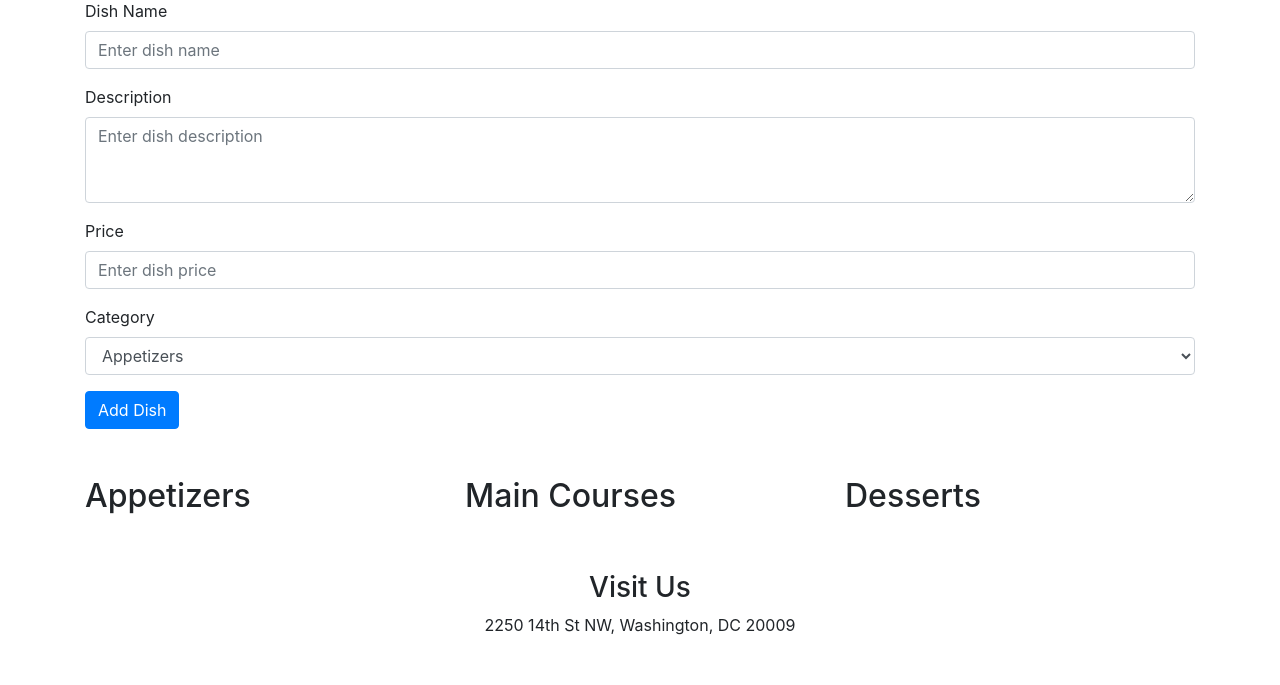
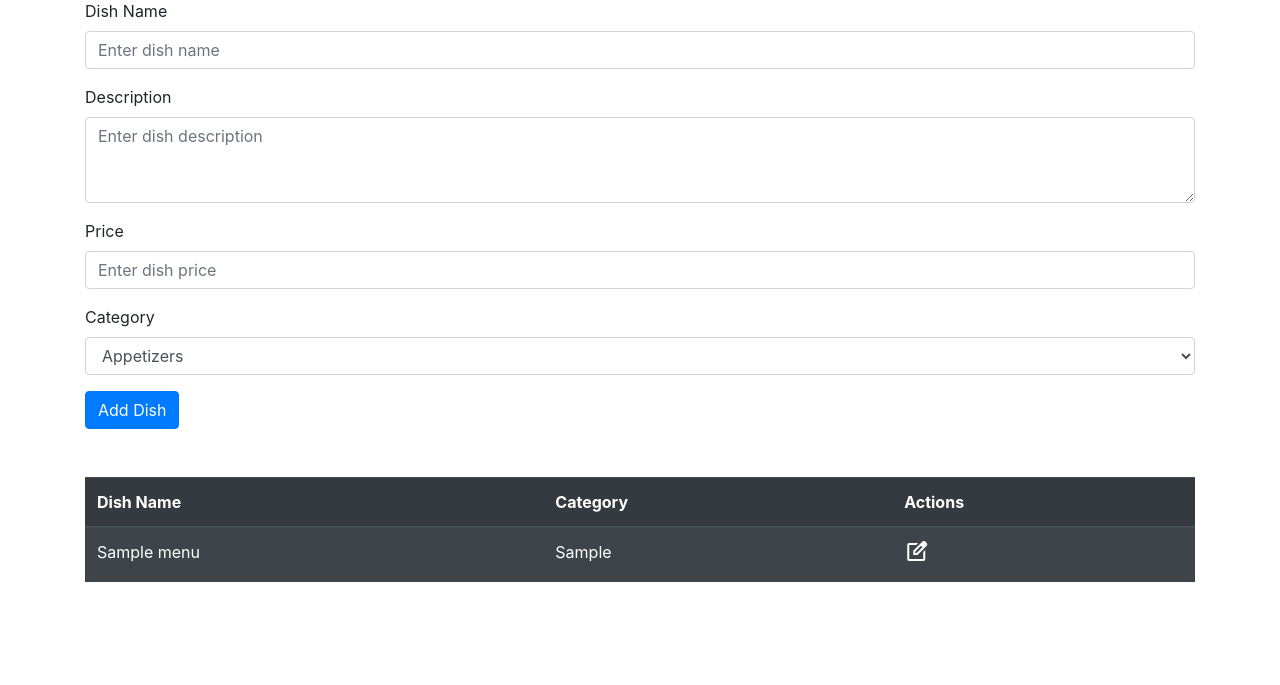
Before and after one commit to Forza-ST/Django-Replit-Project, a Django app: page /add_dish/ in a window 1280 px wide. Shown: the part 177-862 px from the top of the page. After the commit the page ends 759 px from the top, so only its background shows below. Run offline with Django 5.2, Linux system fonts and the light colour scheme; tables that the repository leaves empty hold one stand-in row (values such as "Sample post"); some libraries are stand-ins or nearby versions.

Commit message:
New Updates

```diff
--- a/myrestaurant/templates/add_dish.html
+++ b/myrestaurant/templates/add_dish.html
@@ -6,8 +6,15 @@
   <title>Add New Dish - Restaurant Menu</title>
   <!-- Bootstrap CSS -->
   <link href="https://stackpath.bootstrapcdn.com/bootstrap/4.5.0/css/bootstrap.min.css" rel="stylesheet">
-</head>
-<body>
+  <!-- Add Material Symbols -->
+  <link rel="stylesheet" href="https://fonts.googleapis.com/css2?family=Material+Symbols+Outlined:opsz,wght,FILL,GRAD@24,400,0,0&icon_names=edit_square" />
+  <style>
+    .material-symbols-outlined {
+      font-variation-settings: 'FILL' 0, 'wght' 400, 'GRAD' 0, 'opsz' 24;
+      cursor: pointer;
+    }
+  </style>
+</head><body>
   {% include 'navbar.html' %}
 
   <div class="container mt-5">
@@ -40,51 +47,28 @@
     </form>
   </div>
   <div class="container my-5">
-      <div class="row">
-          <div class="col-md-4 menu-section">
-              <h2>Appetizers</h2>
-              <ul class="list-group">
-                  {% for item in appetizers %}
-                  <li class="list-group-item">
-                      <strong>{{ item.name }}</strong>
-                      <p>{{ item.description }}</p>
-                      <small>Price: ${{ item.price }}</small>
-                  </li>
-                  {% endfor %}
-              </ul>
-          </div>
-          <div class="col-md-4 menu-section">
-              <h2>Main Courses</h2>
-              <ul class="list-group">
-                  {% for item in main_courses %}
-                  <li class="list-group-item">
-                      <strong>{{ item.name }}</strong>
-                      <p>{{ item.description }}</p>
-                      <small>Price: ${{ item.price }}</small>
-                  </li>
-                  {% endfor %}
-              </ul>
-          </div>
-          <div class="col-md-4 menu-section">
-              <h2>Desserts</h2>
-              <ul class="list-group">
-                  {% for item in desserts %}
-                  <li class="list-group-item">
-                      <strong>{{ item.name }}</strong>
-                      <p>{{ item.description }}</p>
-                      <small>Price: ${{ item.price }}</small>
-                  </li>
-                  {% endfor %}
-              </ul>
-          </div>
-      </div>
+    <table class="table table-dark table-striped">
+      <thead>
+        <tr>
+          <th scope="col">Dish Name</th>
+          <th scope="col">Category</th>
+          <th scope="col">Actions</th>
+        </tr>
+      </thead>
+      <tbody>
+        {% for dish in data %}
+        <tr>
+          <td>{{dish.name}}</td>
+          <td>{{dish.category}}</td>
+          <td>
+            <span class="material-symbols-outlined">edit_square</span>
 
-      <div class="visit-us-section text-center mt-5">
-          <h3>Visit Us</h3>
-          <p>2250 14th St NW, Washington, DC 20009</p>
-      </div>
-
-
+              </span>
+          </td>
+        </tr>
+        {% endfor %}
+      </tbody>
+    </table>
   </div>
 
   <!-- Bootstrap JS and dependencies -->
--- a/myrestaurant/views.py
+++ b/myrestaurant/views.py
@@ -20,10 +20,7 @@ def index(request):
 
 # @login_required
 def add_dish(request):
-    appetizers = Menu.objects.filter(category='Appetizers')
-    main_courses = Menu.objects.filter(category='Main Courses')
-    desserts = Menu.objects.filter(category='Desserts')
-
+    data = Menu.objects.all()
     if request.method == "POST":
         n = request.POST.get('name')
         d = request.POST.get('description')
@@ -33,11 +30,9 @@ def add_dish(request):
             menu = Menu(name=n, description=d, price=p, category=c)
             menu.save()
 
-    return render(request, 'add_dish.html', {
-        "appetizers": appetizers,
-        "main_courses": main_courses,
-        "desserts": desserts
-    })
+    return render(request, 'add_dish.html', {'data': data})
+
+
 
 def new_login(request):
     if request.method == 'POST':
```
